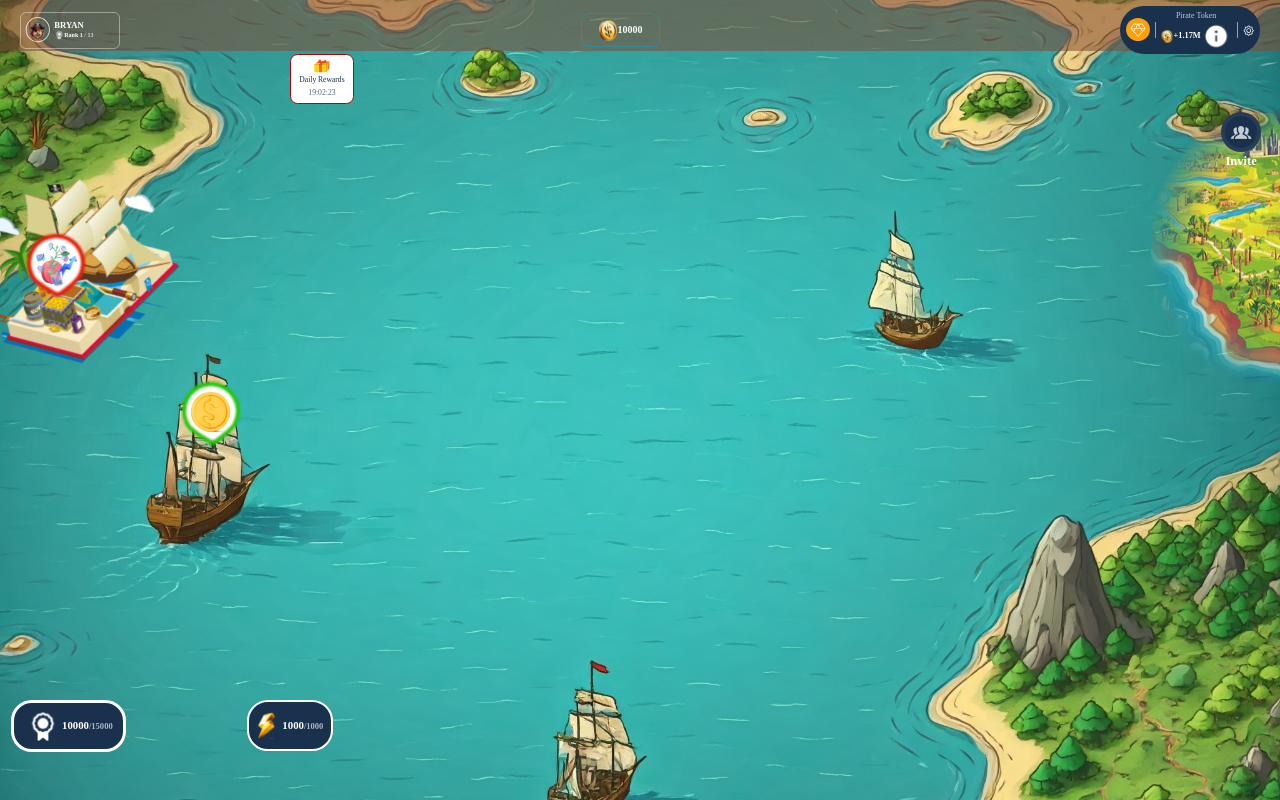
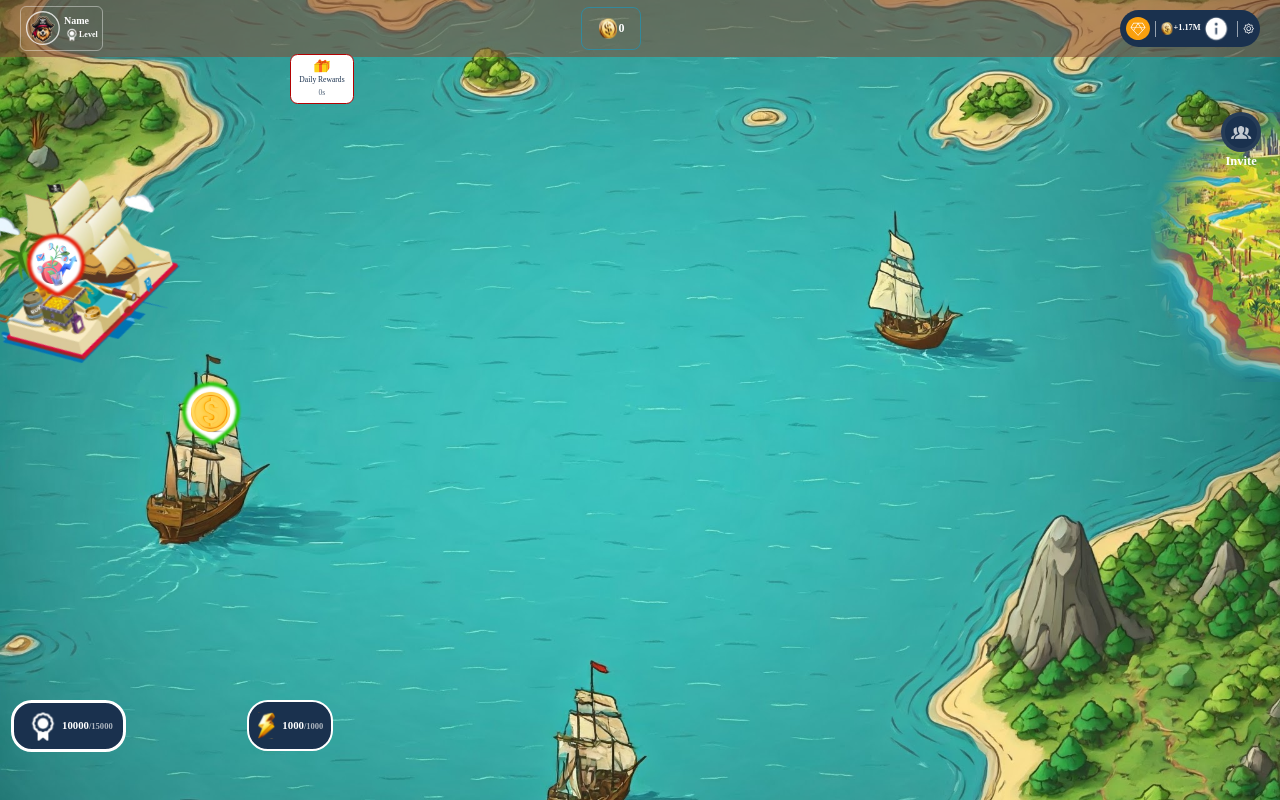
Before and after one commit to Samel-adeb/pirate-hunt-web3-game, a Next.js app: page /gamehome in a window 1280 px wide. Built offline with nearby package versions, Linux system fonts and the light colour scheme; a web font is replaced by a local one.

Commit message:
Home page intergration

```diff
--- a/app/layout.tsx
+++ b/app/layout.tsx
@@ -4,11 +4,6 @@ import "./globals.css";
 
 
 
-<<<<<<< HEAD
-=======
-
-
->>>>>>> 86463b98833a248da053514a0a44c3a5c343ac15
 // Import Inter font from Google Fonts
 const inter = Inter({
   subsets: ["latin"],
--- a/context/index.tsx
+++ b/context/index.tsx
@@ -13,6 +13,7 @@ export function AppWrapper({ children }: {
     const [user_tap_rate_level, setUser_tap_rate_level] = useState(1);
     const [userBalance, setUserBalance] = useState(0);
     const [userRank, setUserRank] = useState({})
+    const [userDailyRewardInfo, setUserDailyRewardInfo] = useState({});
 
 
     return (
@@ -29,6 +30,8 @@ export function AppWrapper({ children }: {
             setUserBalance,
             userRank,
             setUserRank,
+            userDailyRewardInfo,
+            setUserDailyRewardInfo,
         }}>
             {children}
         </AppContext.Provider>
--- a/pages/gamehome.tsx
+++ b/pages/gamehome.tsx
@@ -26,26 +26,93 @@ import BigCoin from "../public/assets/BigCoin.svg";
 import BigDot from "../public/assets/BigDot.svg";
 import Coinfromtap from "../public/assets/Coinfromtap.svg";
 import { useEffect, useRef } from 'react';
+import { useAppContext } from '@/context';
 import { useState } from "react";
 import DayOneOverlay from "@/app/components/DayOneOverlay";
 // import ProgressBar from "@/app/components/ProgressBar";
 
 export default function GameHome() {
-
+    const { username, level, userBalance, setUserBalance, userRank, userDailyRewardInfo, user_tap_rate_level } = useAppContext();
+    let [energyLevel, setEnergyLevel] = useState(0);
     const audioRef = useRef<HTMLAudioElement | null>(null);
+    const ENERGY_CAPACITY_VALUE = 1000; // Maximum energy capacity
+    let [fillText, setFillText] = useState("");
+    let [fillWidth, setFillWidth] = useState(100);
+    const [coins, setCoins] = useState<number[]>([]);
+    const [timeLeft, setTimeLeft] = useState<string>('');
+    const targetDate = userDailyRewardInfo ? new Date(userDailyRewardInfo.next_claim_time).getTime() : new Date();
 
     // Automatically start playing the background music
     useEffect(() => {
+        // Play background music automatically when the component mounts
         if (audioRef.current) {
-        audioRef.current.volume = 0.5; // Adjust the volume (0.0 to 1.0)
+            audioRef.current.volume = 0.5; // Adjust volume (0.0 to 1.0)
             audioRef.current.play().catch((err) => {
                 console.error('Failed to play audio:', err);
             });
         }
-    }, []);
+
+        // Countdown logic
+        const interval = setInterval(() => {
+            const now = new Date().getTime(); // Current time
+            const difference = targetDate - now; // Difference in milliseconds
+
+            if (difference > 0) {
+                // Calculate remaining time in days, hours, minutes, and seconds
+                const days = Math.floor(difference / (1000 * 60 * 60 * 24));
+                const hours = Math.floor((difference % (1000 * 60 * 60 * 24)) / (1000 * 60 * 60));
+                const minutes = Math.floor((difference % (1000 * 60 * 60)) / (1000 * 60));
+                const seconds = Math.floor((difference % (1000 * 60)) / 1000);
+
+                setTimeLeft(`${days}d ${hours}h ${minutes}m ${seconds}s`);
+            } else {
+                setTimeLeft('0s');
+                clearInterval(interval); // Stop the countdown when the target date is reached
+            }
+        }, 1000); // Update every second
+
+        // Cleanup interval on component unmount
+        return () => clearInterval(interval);
+    }, [targetDate]);
 
 
-    const [coins, setCoins] = useState<number[]>([]);
+    function setFill() {
+
+        if (energyLevel > ENERGY_CAPACITY_VALUE) {
+            setEnergyLevel(ENERGY_CAPACITY_VALUE);
+        }
+        var levelfrac = energyLevel / ENERGY_CAPACITY_VALUE;
+        setFillText('' + energyLevel + '/' + ENERGY_CAPACITY_VALUE);
+        setFillWidth(100 * levelfrac);
+    }
+
+    // Function to update energy level over time
+    function updateEnergyLevel() {
+        // Define constants
+        if (typeof window !== 'undefined') {
+            const RECHARGE_SPEED = 1; // Energy increase per second when below maximum
+            const currentTime = Date.now();
+            const lastUpdateTime = parseInt(localStorage.getItem('lastUpdateTime') || '') || currentTime;
+            const elapsedTime = (currentTime - lastUpdateTime) / 1000; // Convert milliseconds to seconds
+            energyLevel = parseInt(localStorage.getItem('energy') || '') || ENERGY_CAPACITY_VALUE; // Retrieve from local storage or set to maximum
+
+            // If energy level is below maximum, increase it
+            if (energyLevel < ENERGY_CAPACITY_VALUE) {
+                const energyIncrease = RECHARGE_SPEED * elapsedTime;
+                energyLevel = Math.min(energyLevel + energyIncrease, ENERGY_CAPACITY_VALUE); // Ensure energy level doesn't exceed maximum
+                localStorage.setItem('energy', energyLevel.toString());
+            }
+
+            // Update last update time
+            localStorage.setItem('lastUpdateTime', currentTime.toString());
+            setFill();
+            return energyLevel;
+        }
+    }
+    // Continuously update energy level every second
+    setInterval(updateEnergyLevel, 1000);
+
+
 
     const handleTap = () => {
 
@@ -103,6 +170,7 @@ export default function GameHome() {
     };
 
 
+
     return (
         <>
             <div>
@@ -110,29 +178,33 @@ export default function GameHome() {
                     <GameNavbar />
                     <div className="relative overflow-hidden">
                         <div className=" relative w-full bg-cover bg-center overflow-hidden h-[800px]">
-                            <div className="absolute px-5 py-[6px] bg-[#854C348C] w-full h-[51px]">
+                            <div className="absolute px-5 py-[6px] bg-[#854C348C] w-full ">
                                 <div className="flex items-center justify-between">
                                     <Link href="/profile">
-                                        <div className="border border-white/40 rounded-md w-[100px] h-[37.13px] flex items-center justify-start p-1">
+                                        <div className="border border-white/40 rounded-md flex items-center justify-start p-1">
                                             <Image
-                                                width={25.24}
-                                                height={25.24}
-                                                src={ProfileSvg}
+                                                width={35}
+                                                height={35}
+                                                src={level.image_url ? `${process.env.NEXT_PUBLIC_API_URL}${level.image_url}` : ProfileSvg} // Properly handle fallback
                                                 alt="Profile Picture"
-                                                className="mr-1"
+                                                className="mr-1 rounded-[16px]"
                                             />
+
                                             <div className="flex flex-col justify-center">
-                                                <h1 className="text-[8.64px] text-white font-semibold leading-tight">BRYAN</h1>
-                                                <div className="flex items-center  whitespace-nowrap">
+                                                <h1 className="text-[10px] text-white font-semibold leading-tight">{username ? username.toUpperCase() : "Name"}</h1>
+                                                <div className="items-center  whitespace-nowrap">
+                                                    <div className="flex items-center">
                                                         <Image
-                                                    width={10}
-                                                    height={10}
+                                                            width={15}
+                                                            height={15}
                                                             src={Prize}
                                                             alt="Prize Icon"
                                                         />
-                                                <p className="text-[6px] font-semibold text-white leading-tight max-w-[36.95px]">
-                                                    Rank 1<span className="text-white/70"> / 13</span>
+                                                        <p className="text-[8px] font-semibold text-white leading-tight max-w-">
+                                                            Level <span className="text-white/70">{level.level}</span>
                                                         </p>
+                                                    </div>
+
                                                 </div>
                                             </div>
                                         </div>
@@ -146,7 +218,7 @@ export default function GameHome() {
                                                 alt="Gold Dollar Coin"
                                                 className="flex-shrink-0"
                                             />
-                                            <h1 className="text-[10px] leading-[32px] font-bold text-white">10000</h1>
+                                            <h1 className="leading-[40.28px] text-[12px] font-bold text-white">{userBalance ? userBalance : 0}</h1>
                                         </div>
                                     </Link>
                                     <div className="bg-[#1A314E] rounded-[25.71px] px-[6px] py-[4px] flex items-center">
@@ -160,14 +232,14 @@ export default function GameHome() {
                                         <div className="border-r-[1px] border-r-[#FFFFFF8C] h-[16px]"></div>
 
                                         <div className="flex flex-col items-center justify-center px-[5px]">
-                                            <p className="text-[8px] leading-[12px] font-medium text-[#FFFFFFBF] text-center whitespace-nowrap">Pirate Token</p>
+                                            {/* <p className="text-[8px] leading-[12px] font-medium text-[#FFFFFFBF] text-center whitespace-nowrap">Pirate Token</p> */}
                                             <div className="flex items-center">
                                                 <Image width={12.34} height={12.34} src={golddollarcoin} alt="Gold Dollar Coin" />
                                                 <h1 className="text-[8.34px] font-bold leading-[16.46px] text-white">+1.17M</h1>
 
                                                 <div>
-                                                    <div  onClick={handleBoostClick}>
-                                                        <Image  width={30.34} height={25.34} src={Info} alt="Info Icon" />
+                                                    <div onClick={handleBoostClick}>
+                                                        <Image width={30.34} height={25.34} src={Info} alt="Info Icon" />
                                                     </div>
 
                                                     {isOverlayVisible && (
@@ -227,7 +299,7 @@ export default function GameHome() {
                                 <div className="flex flex-col items-center justify-center bg-white w-[63.92px] h-[49.74px] border-[1px] border-[#B30202] p-[5.06px] gap-y-[0.63px] rounded-[7.59px] ">
                                     <Image src={GiftBox} alt="GiftBoxImg" />
                                     <h2 className="text-[7.59px] leading-[9.49px] text-[#1A314E] whitespace-nowrap">Daily Rewards</h2>
-                                    <p className="text-[7.65px] leading-[15.19px] tracking-[0.15%] font-medium  text-[#1A314EBF]">19:02:23</p>
+                                    <p className="text-[7.65px] leading-[15.19px] tracking-[0.15%] font-medium  text-[#1A314EBF]">{userDailyRewardInfo ? timeLeft: "0s"}</p>
                                 </div>
                             </div>
 
@@ -241,7 +313,7 @@ export default function GameHome() {
                                         <div className="pt-[20px] flex items-center justify-center">
                                             <div className="grid grid-cols-4 gap-[15px]">
                                                 <div>
-                                                <div className="flex flex-col w-[82.1px] border-[0.5px] border-[#00A6DE] p-[9.8px] rounded-[9.8px] items-center justify-center"  onClick={handleDayOneOverlay}>
+                                                    <div className="flex flex-col w-[82.1px] border-[0.5px] border-[#00A6DE] p-[9.8px] rounded-[9.8px] items-center justify-center" onClick={handleDayOneOverlay}>
                                                         <h1 className="text-white">Day 1</h1>
                                                         <Image width={12} height={12} src={standingdollarcoin} alt="standingdollarcoin" />
                                                         <p className="text-white">500</p>
@@ -323,7 +395,7 @@ export default function GameHome() {
                         <div className="absolute top-28 -right-40 ">
                             <div className="relative">
                                 <div className="fadeImageContainer">
-                                    <Image  width={289} height={273} src={Island} alt="Island" />
+                                    <Image width={289} height={273} src={Island} alt="Island" />
                                 </div>
                                 <Link href="/inviteafriend">
                                     <div className="absolute top-[0px] left-[70px] ">
@@ -370,7 +442,7 @@ export default function GameHome() {
                             </div>
                         </Link>
                         <div>
-                            <div className="absolute top-[380px] left-[180px]"  onClick={handleTap}>
+                            <div className="absolute top-[380px] left-[180px]" onClick={handleTap}>
 
                                 <div className="tapcoin-animation">
                                     <Image src={TapCoin} alt="TapCoin" />
@@ -409,7 +481,7 @@ export default function GameHome() {
                             {isEnergyOverlayVisible && (
                                 <div className="fixed inset-0 bg-[#000000A6]  flex items-center justify-center z-50" onClick={closeEnergyBoostOverlay}>
                                     <div className="bg-gradient-to-b from-black  to-brown-dark  border-t-[4px] border-t-[#6B4C2D] rounded-lg w-full mt-60 h-[570px] flex flex-col items-center justify-center p-4 relative" onClick={(e) => e.stopPropagation()}>
-                                    <Image width={100} height={100} src={ BigLightning} alt=" BigLightning" className="-mt-52" />
+                                        <Image width={100} height={100} src={BigLightning} alt=" BigLightning" className="-mt-52" />
                                         <h2 className="pt-10 text-[24px] leading-[32px] font-semibold text-white">Energy Limit</h2>
                                         <p className="pt-[2px] text-[12px] leading-[16px] tracking-[0.4px] text-center text-white">Increase the amount of energy you can earn per tap</p>
                                         <div className="pt-[20px] flex items-center gap-[15px]">
--- a/pages/gameload.tsx
+++ b/pages/gameload.tsx
@@ -15,11 +15,11 @@ import { getUserInfo, regusterUser } from '@/scripts';
 export default function GameLoad() {
 
     const audioRef = useRef<HTMLAudioElement | null>(null);
-    const { userId, username, setUsername, setLevel, setUser_tap_rate_level, setUserBalance, setUserRank } = useAppContext();
+    const { userId, username, setUsername, setLevel, setUser_tap_rate_level, setUserBalance, setUserRank, setUserDailyRewardInfo } = useAppContext();
 
     const load = async () => {
         await regusterUser(userId, username);
-        await getUserInfo(userId, setUsername, setLevel, setUser_tap_rate_level, setUserBalance, setUserRank);
+        await getUserInfo(userId, setUsername, setLevel, setUser_tap_rate_level, setUserBalance, setUserRank, setUserDailyRewardInfo);
     }
 
     // Automatically start playing the background music
```
Also changed, not shown: next.config.js (added, +13 -0 lines), scripts/index.ts (+20 -6 lines). Lines whose indentation alone changed are shown as unchanged.
